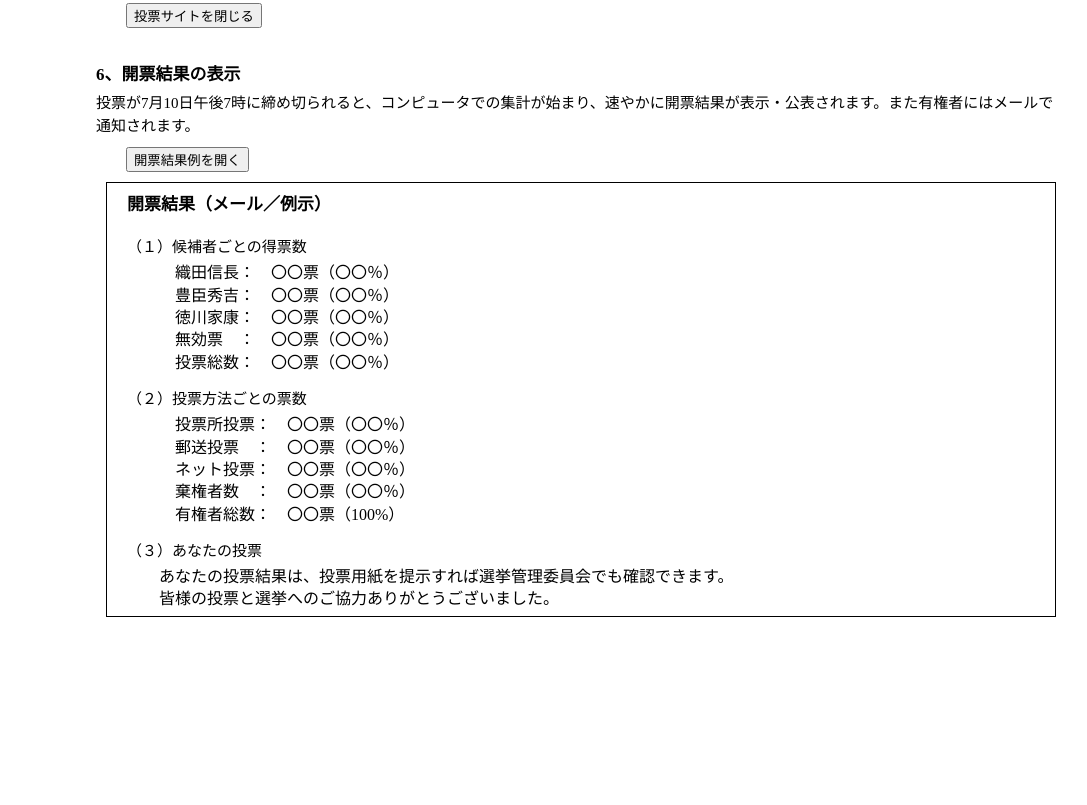
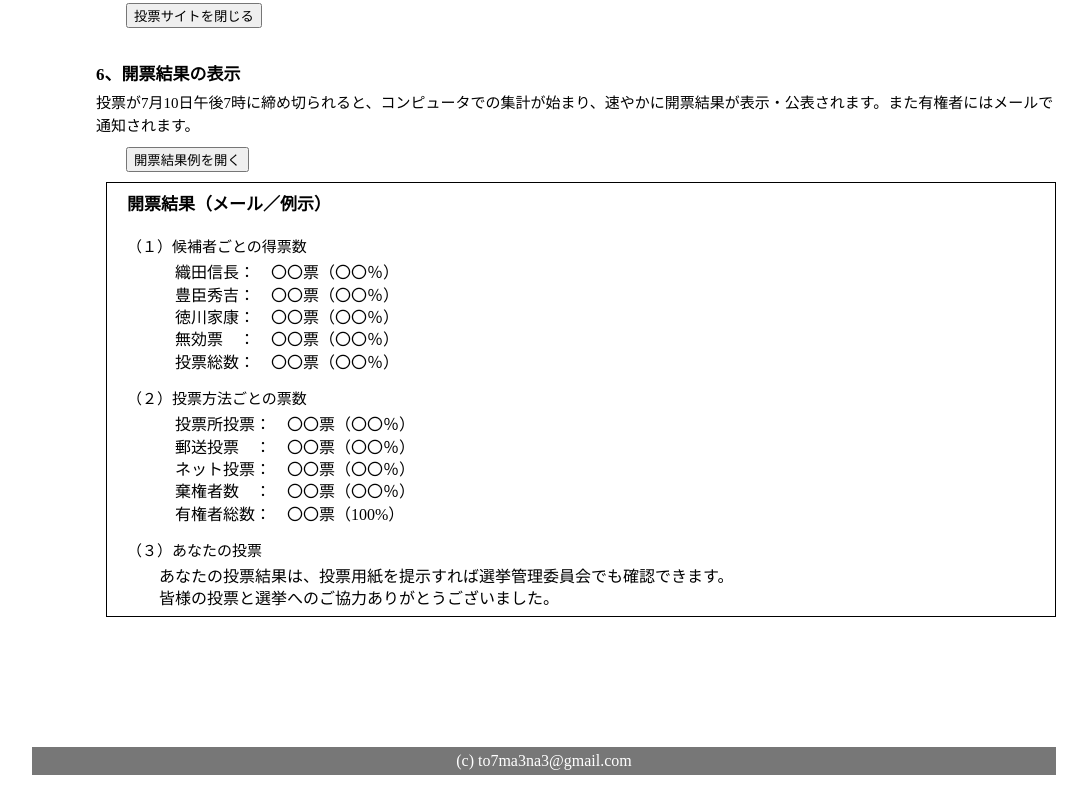
Before and after one commit to to7ma3na3/new-vote, a plain HTML site: page index.html in a window 1280 px wide. Shown: the part 1436-2241 px from the top of the page, without its empty margins (96-1183 px from the left). Before the commit the page ends 2183 px from the top, so only its background shows below. Drawn offline with Linux system fonts and the light colour scheme.

Commit message:
Add files via upload

```diff
--- a/css/stylesheet.css
+++ b/css/stylesheet.css
@@ -361,6 +361,16 @@ h4 {
     display: block;
 }
 
+.footer {
+    display: flex;
+    height: 24px;
+    line-height: 1.2;
+    justify-content: center;
+    padding-top: 4px;
+    background: #777;
+    color: white;
+}
+
 
 
 /* 選挙通知と投票案内 */
@@ -663,6 +673,7 @@ h3 {
 
 
 
+
 @media screen and (max-width: 1000px) {
 
     .sends {
--- a/index.html
+++ b/index.html
@@ -168,6 +168,11 @@
     </div>
   </div>
 
+
+  <footer class="footer">
+    (c) to7ma3na3@gmail.com
+  </footer>
+
   <script src="js/main.js"></script>
 </body>
 </html>
```
